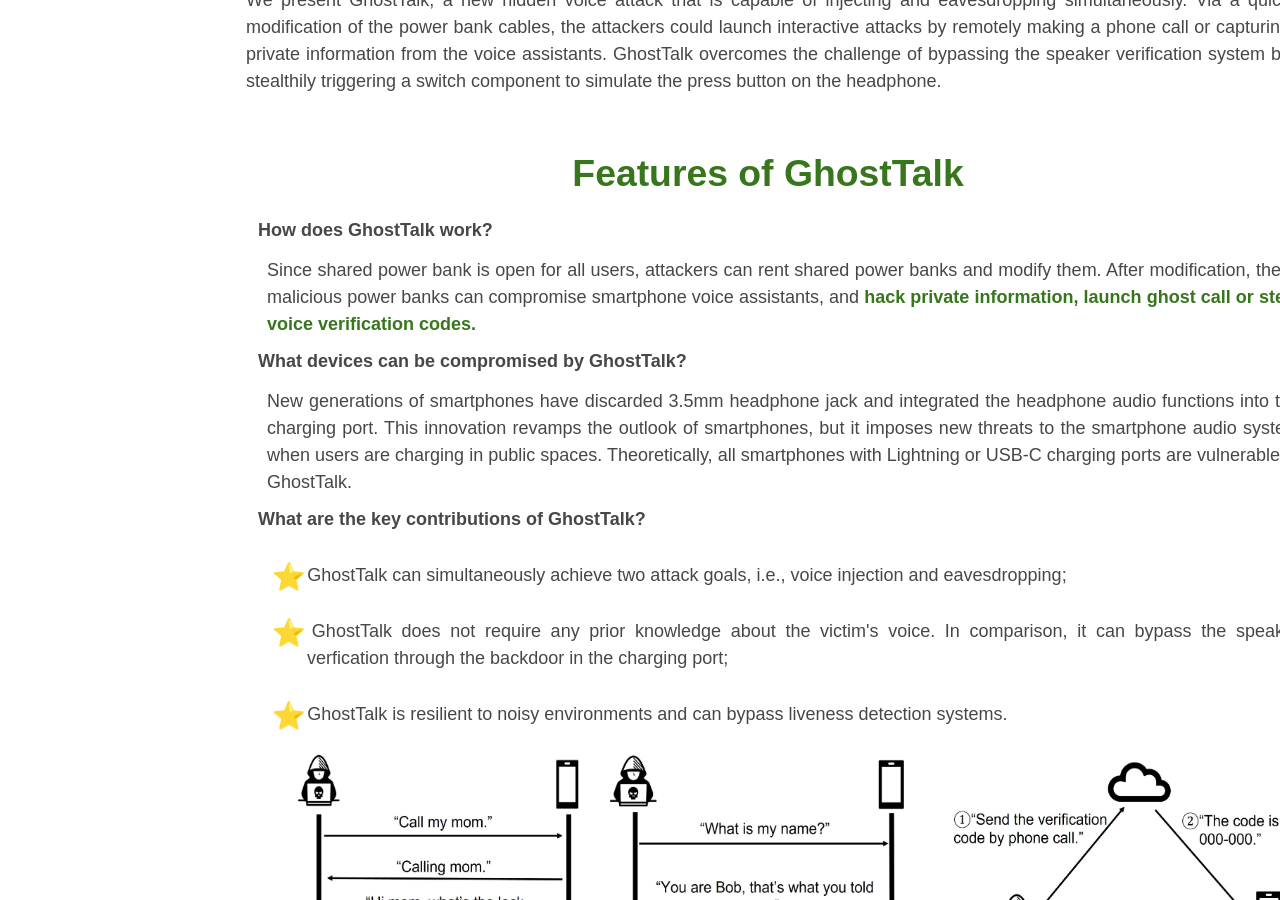
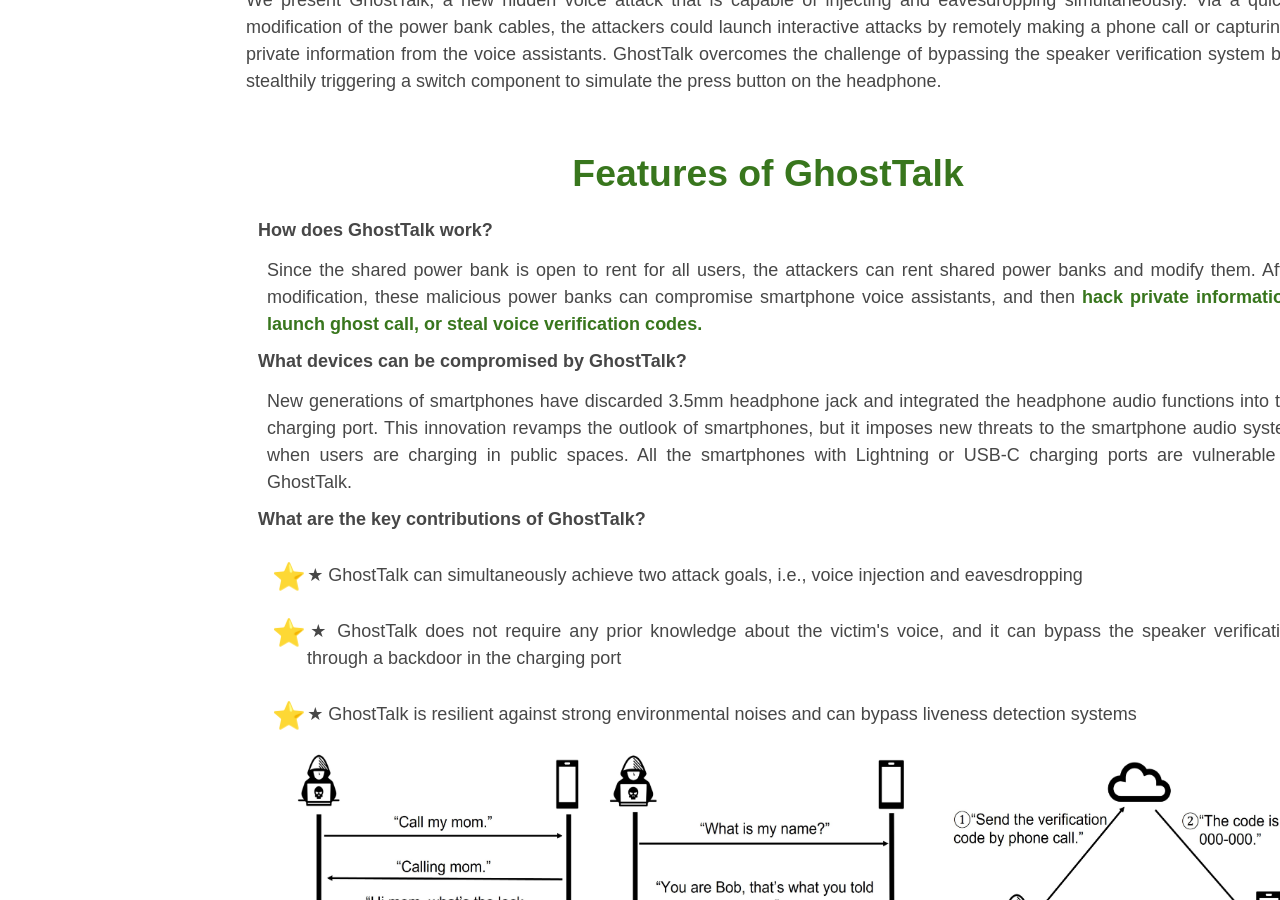
Before and after one commit to GhostTalkAttack/GhostTalkAttack.github.io, a Jekyll site: the page built from index.md, in a window 1280 px wide and 900 px high, scrolled down 300 px. Built offline with Jekyll 4.4.1, drawn with Linux system fonts in a browser that asks for light colours; some of the changed text lies outside the part shown.

Commit message:
Mon Dec 13 21:14:46 EST 2021

```diff
--- a/_layouts/default.html
+++ b/_layouts/default.html
@@ -44,18 +44,18 @@
 							<b> How does GhostTalk work?</b>
 
 								<p class="answer">
-									Since shared power bank is open for all users, attackers can rent shared power banks and modify them. After modification, these malicious power banks can compromise smartphone voice assistants, and <strong class="bold">hack private information, launch ghost call or steal voice verification codes.</strong>
+									Since the shared power bank is open to rent for all users, the attackers can rent shared power banks and modify them. After modification, these malicious power banks can compromise smartphone voice assistants, and then <strong class="bold">hack private information, launch ghost call, or steal voice verification codes.</strong>
 												</p>
 					<b>What devices can be compromised by GhostTalk?</b>
 					<p class="answer">
-						New generations of smartphones have discarded 3.5mm headphone jack and integrated the headphone audio functions into the charging port. This innovation revamps the outlook of smartphones, but it imposes new threats to the smartphone audio system when users are charging in public spaces. Theoretically, all smartphones with Lightning or USB-C charging ports are vulnerable to GhostTalk.
+						New generations of smartphones have discarded 3.5mm headphone jack and integrated the headphone audio functions into the charging port. This innovation revamps the outlook of smartphones, but it imposes new threats to the smartphone audio system when users are charging in public spaces. All the smartphones with Lightning or USB-C charging ports are vulnerable to GhostTalk.
 					</p>
 					<b>What are the key contributions of GhostTalk?</b>
 					<p class="answer">
 						<ul>
-								<li class="answer">   GhostTalk can simultaneously achieve two attack goals, i.e., voice injection and eavesdropping;</li>
-								<li class="answer">   GhostTalk does not require any prior knowledge about the victim's voice. In comparison, it can bypass the speaker verfication through the backdoor in the charging port; </li>
-								<li class="answer">   GhostTalk is resilient to noisy environments and can bypass liveness detection systems. </li>
+								<li class="answer"> &#9733  GhostTalk can simultaneously achieve two attack goals, i.e., voice injection and eavesdropping</li>
+								<li class="answer">  &#9733 GhostTalk does not require any prior knowledge about the victim's voice, and it can bypass the speaker verification through a backdoor in the charging port</li>
+								<li class="answer"> &#9733  GhostTalk is resilient against strong environmental noises and can bypass liveness detection systems</li>
 						</ul>
 
 					</p>
@@ -113,9 +113,9 @@
 			<h2>Countermeasure Recommendations</h2>
 
 					<ul>
-								<li class="answer">   Disable the voice assistant activation by headphones.</li>
-								<li class="answer">   Add headphone notification. </li>
-								<li class="answer">   Stop charging after reaching high percentage battery level. </li>
+								<li class="answer"> &#9873  Disable the voice assistant activation by headphones.</li>
+								<li class="answer">  &#9873 Add headphone notification. </li>
+								<li class="answer">  &#9873 Stop charging after reaching high percentage battery level. </li>
 					</ul>
 
 	</body>
```
Also changed, not shown: 1 other file.
